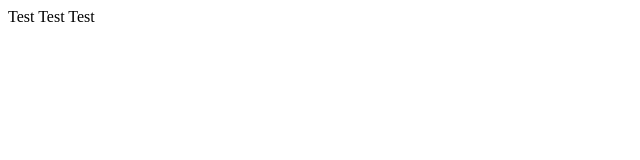
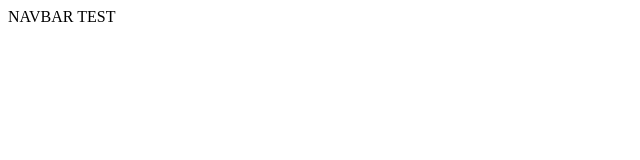
Before and after one commit to erikstinnett/stinnettphotos, a plain HTML site: page index.html in a window 1280 px wide. Shown: the full height of the page, 0-640 px from the left. Drawn offline with Linux system fonts and the light colour scheme.

Commit message:
Navbar test

```diff
--- a/index.html
+++ b/index.html
@@ -7,6 +7,6 @@
     <title>New Website TEST BRANCH</title>
 </head>
 <body>
-    <div class="div">Test Test Test</div>
+    <div class="div">NAVBAR TEST</div>
 </body>
 </html>
```
